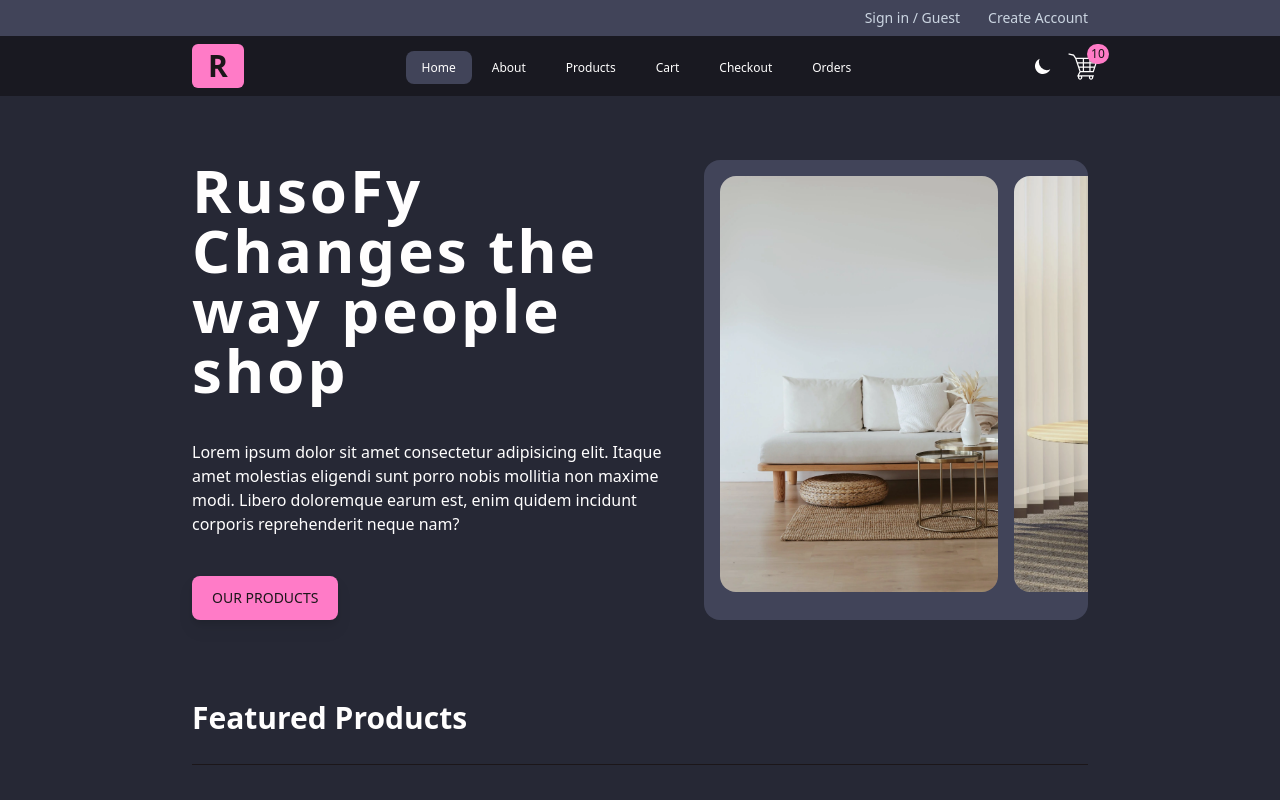
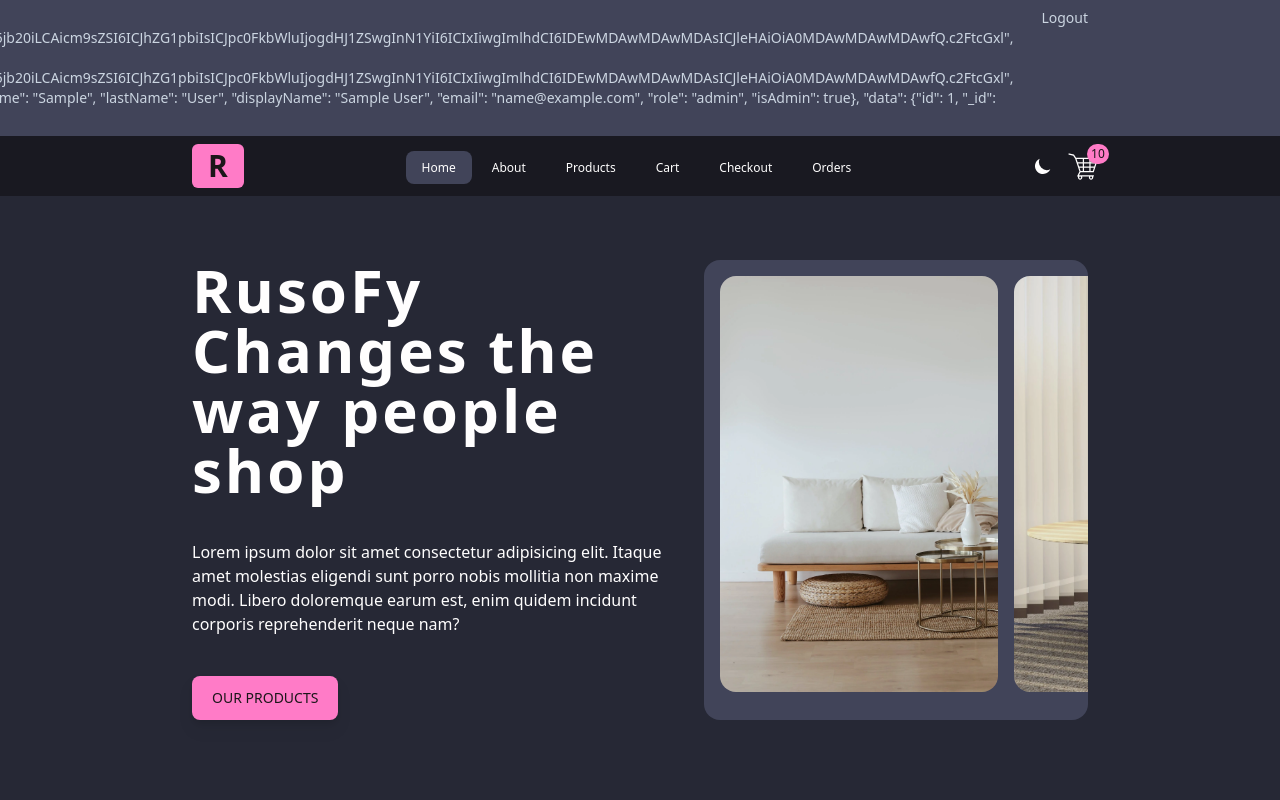
Before and after one commit to idrissruso/RusoFy, a React (Vite) app: page /home in a window 1280 px wide. Shown: the top 800 px of the page. Built offline with nearby package versions, Linux system fonts and the light colour scheme; sample sign-in values are in the browser's storage; what ldrs would draw is missing.

Commit message:
quelques retouches

```diff
--- a/src/components/LoginBar.jsx
+++ b/src/components/LoginBar.jsx
@@ -1,6 +1,30 @@
 import { Link } from 'react-router-dom'
+import { useSelector } from 'react-redux'
+import { useDispatch } from 'react-redux'
+import { logout } from '../feutures/auth/loginSlice'
 
 function LoginBar() {
+  const user = useSelector((state) => state.user.user)
+  const dispatch = useDispatch()
+
+  function handleLogout() {
+    localStorage.removeItem('activeUser')
+    dispatch(logout())
+  }
+
+  if (user) {
+    return (
+      <div className="flex px-[15%] py-2 sm:justify-end justify-center text-slate-300 text-sm gap-7 bg-primary-100">
+        <span>Hello ! {user} 😊</span>
+        <span
+          className=" cursor-pointer hover:underline underline-offset-2"
+          onClick={handleLogout}
+        >
+          <Link to="/login">Logout</Link>
+        </span>
+      </div>
+    )
+  }
   return (
     <div className="flex px-[15%] py-2 sm:justify-end justify-center text-slate-300 text-sm gap-7 bg-primary-100">
       <Link to={'/login'}>
--- a/src/feutures/auth/loginSlice.js
+++ b/src/feutures/auth/loginSlice.js
@@ -20,4 +20,4 @@
 })
 
 export const { login, logout } = userSlice.actions
-export default userSlice
+export default userSlice.reducer
--- a/src/pages/Login.jsx
+++ b/src/pages/Login.jsx
@@ -26,6 +26,7 @@
       const accessToken = result.data.access
       const loggedInUser = jwtDecode(accessToken)
       dispatch(loginAction(loggedInUser.userName))
+      localStorage.setItem('activeUser', loggedInUser.userName)
     } else {
       toast.error(result.result)
     }
```
